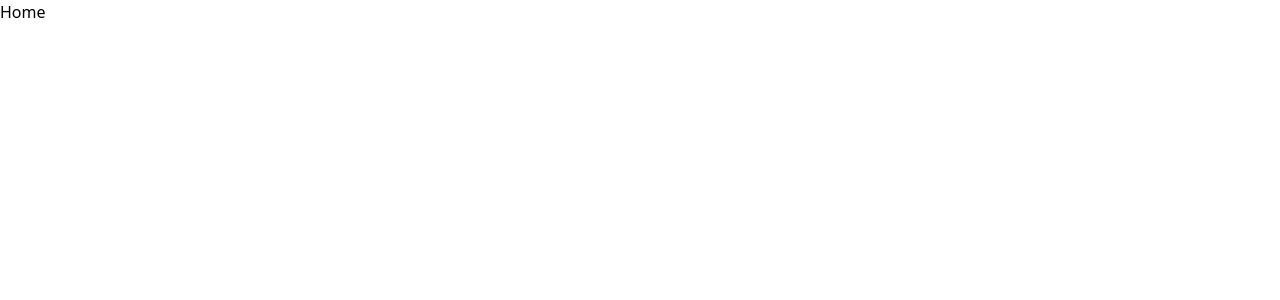
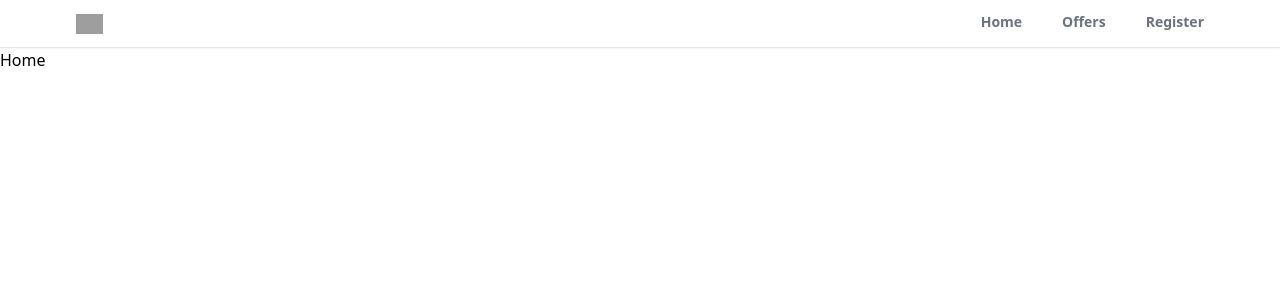
Before and after one commit to 404four0four/realtor-clone, a React (Create React App) app: page / in a window 1280 px wide. Shown: the top 300 px of the page. Built offline with nearby package versions, Linux system fonts and the light colour scheme; grey boxes are pictures that could not be loaded.

Commit message:
create the header component

```diff
--- a/src/App.js
+++ b/src/App.js
@@ -5,10 +5,12 @@
 import Login from "./pages/Login";
 import ForgotPassword from "./pages/ForgotPassword";
 import Offers from "./pages/Offers";
+import Header from "./components/Header";
 function App() {
   return (
     <>
       <Router>
+        <Header />
         <Routes>
           <Route path="/" element={<Home />} />
           <Route path="/profile" element={<Profile />} />
--- /dev/null
+++ b/src/components/Header.jsx
@@ -0,0 +1,53 @@
+import React from "react";
+import { useLocation, useNavigate } from "react-router-dom";
+export default function Header() {
+  const location = useLocation();
+  const navigate = useNavigate();
+  function pathMathRoute(route) {
+    if (route === location.pathname) {
+      return true;
+    }
+  }
+  return (
+    <div className="bg-white border-b shadow-sm sticky top-0 z-50">
+      <header className="flex justify-between items-center px-3 max-w-6xl mx-auto">
+        <div>
+          <img
+            src="https://static.rdc.moveaws.com/images/logos/rdc-logo-default.svg"
+            alt="logo"
+            className="h-5 cursor-pointer"
+            onClick={() => navigate("/")}
+          />
+        </div>
+        <div>
+          <ul className="flex space-x-10">
+            <li
+              className={`cursor-pointer py-3 text-sm font-semibold text-gray-500 border-b-[3px] border-b-transparent ${
+                pathMathRoute("/") && "text-black border-b-red-500"
+              }`}
+              onClick={() => navigate("/")}
+            >
+              Home
+            </li>
+            <li
+              className={`cursor-pointer py-3 text-sm font-semibold text-gray-500 border-b-[3px] border-b-transparent ${
+                pathMathRoute("/offers") && "text-black border-b-red-500"
+              }`}
+              onClick={() => navigate("/offers")}
+            >
+              Offers
+            </li>
+            <li
+              className={`cursor-pointer py-3 text-sm font-semibold text-gray-500 border-b-[3px] border-b-transparent ${
+                pathMathRoute("/register") && "text-black border-b-red-500"
+              }`}
+              onClick={() => navigate("/register")}
+            >
+              Register
+            </li>
+          </ul>
+        </div>
+      </header>
+    </div>
+  );
+}
```
